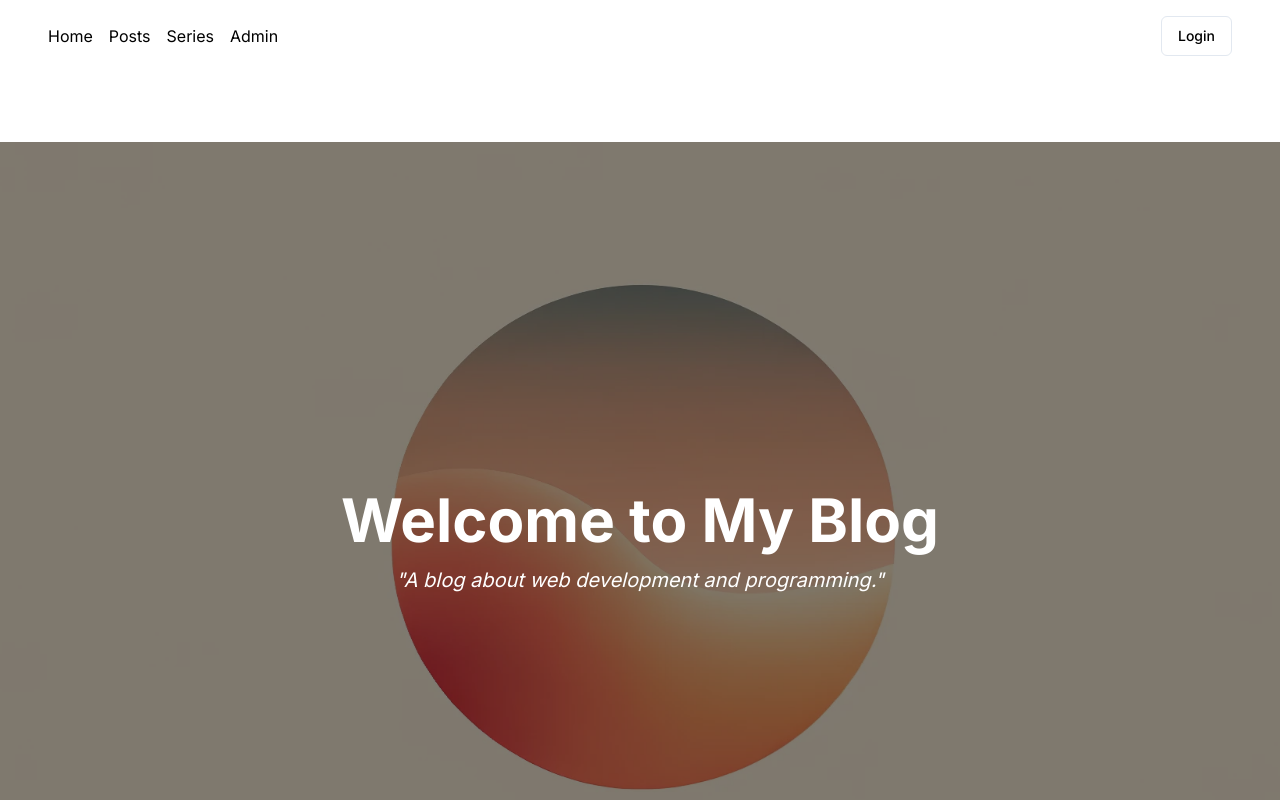
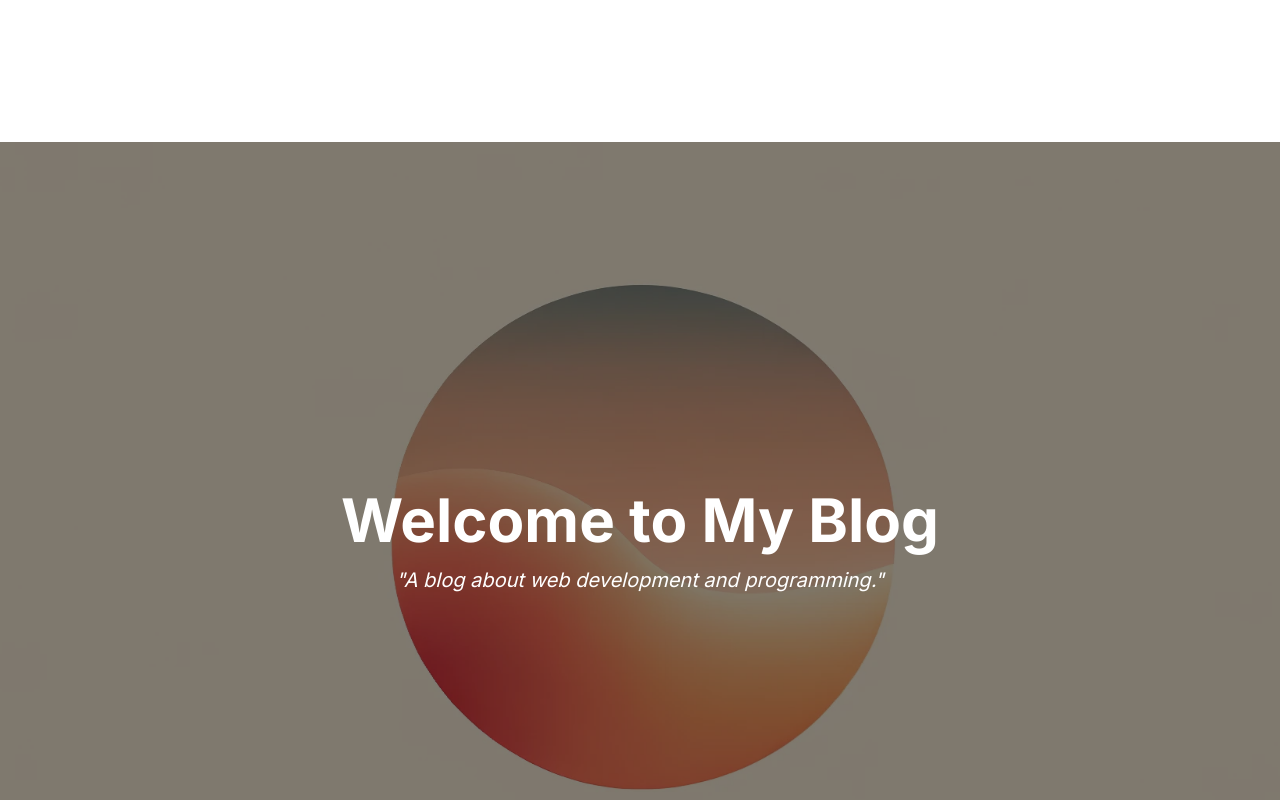
Before and after one commit to ukeSJTU/minerva, a Next.js app: page / in a window 1280 px wide. Shown: the top 800 px of the page. Built offline with nearby package versions, Linux system fonts and the light colour scheme; no server answers; the database is empty.

Commit message:
feat(ui): rebuild the navbar component to have bg-transparent

```diff
--- a/src/components/navbar.tsx
+++ b/src/components/navbar.tsx
@@ -17,7 +17,7 @@ export function Navbar() {
   const { data: session, status } = useSession();
 
   return (
-    <nav className="bg-transparent text-black p-4">
+    <nav className="bg-transparent text-white p-4 z-10 relative">
       <div className="container mx-auto flex justify-between items-center">
         <ul className="flex space-x-4">
           {navItems.map((item) => (
@@ -40,12 +40,12 @@ export function Navbar() {
                   {session.user?.name?.[0] || "U"}
                 </AvatarFallback>
               </Avatar>
-              <Button variant="outline" onClick={() => signOut()}>
+              <Button variant="ghost" onClick={() => signOut()}>
                 Logout
               </Button>
             </>
           ) : (
-            <Button variant="outline" onClick={() => signIn()}>
+            <Button variant="ghost" onClick={() => signIn()}>
               Login
             </Button>
           )}
```
